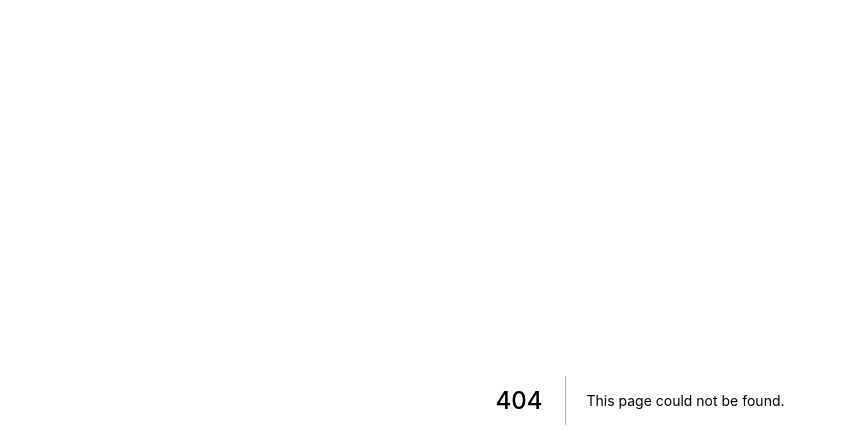
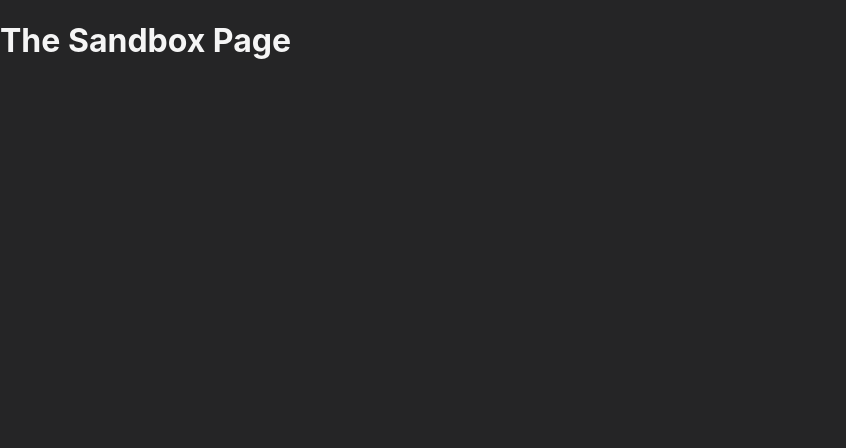
Before and after one commit to ASTONCAT/nextjs-course, a Next.js app: page /sandbox in a window 1280 px wide. Before the commit this address had no page. Shown: the top 448 px of the page, without its empty margins (0-846 px from the left). Built offline with nearby package versions, Linux system fonts and the light colour scheme.

Commit message:
Add Sandbox Page

```diff
--- /dev/null
+++ b/pages/sandbox/index.js
@@ -0,0 +1,7 @@
+// sandbox
+
+function SandboxPage() {
+	return <h1>The Sandbox Page</h1>
+}
+
+export default SandboxPage
```
